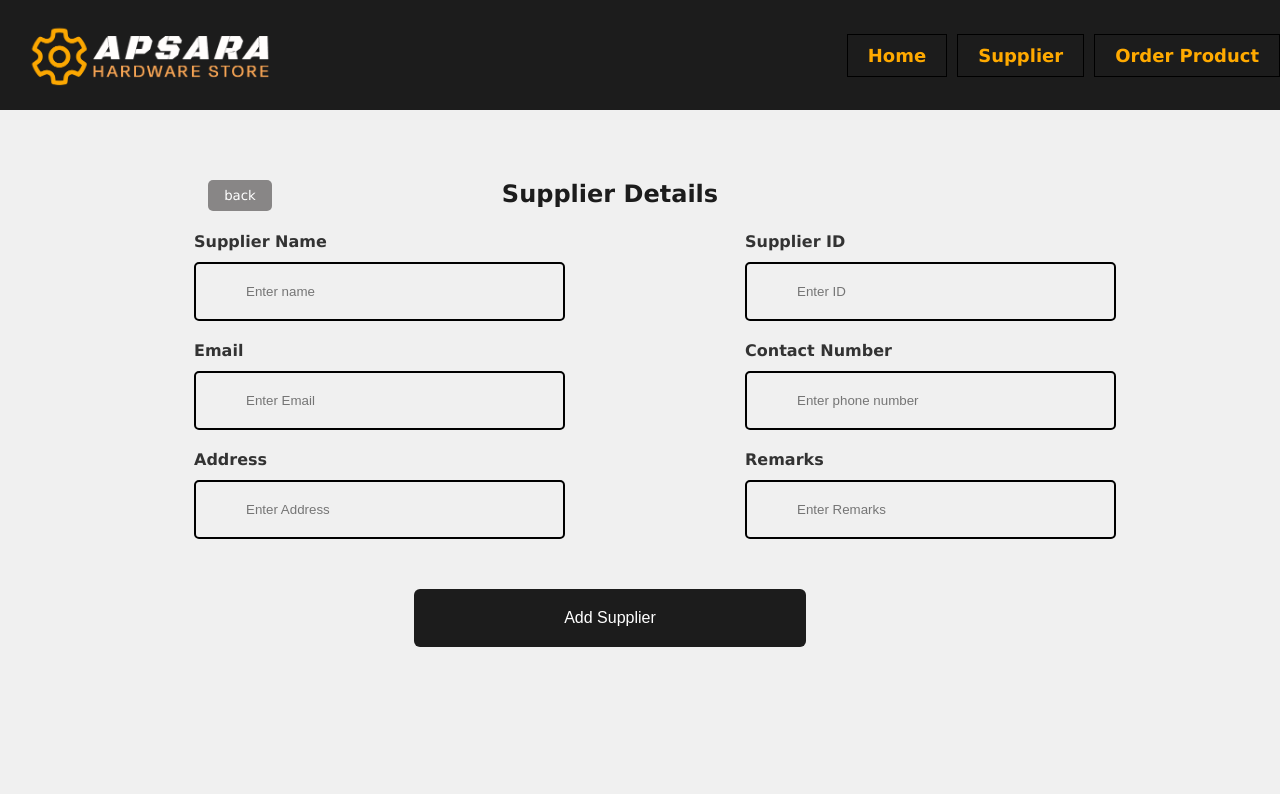
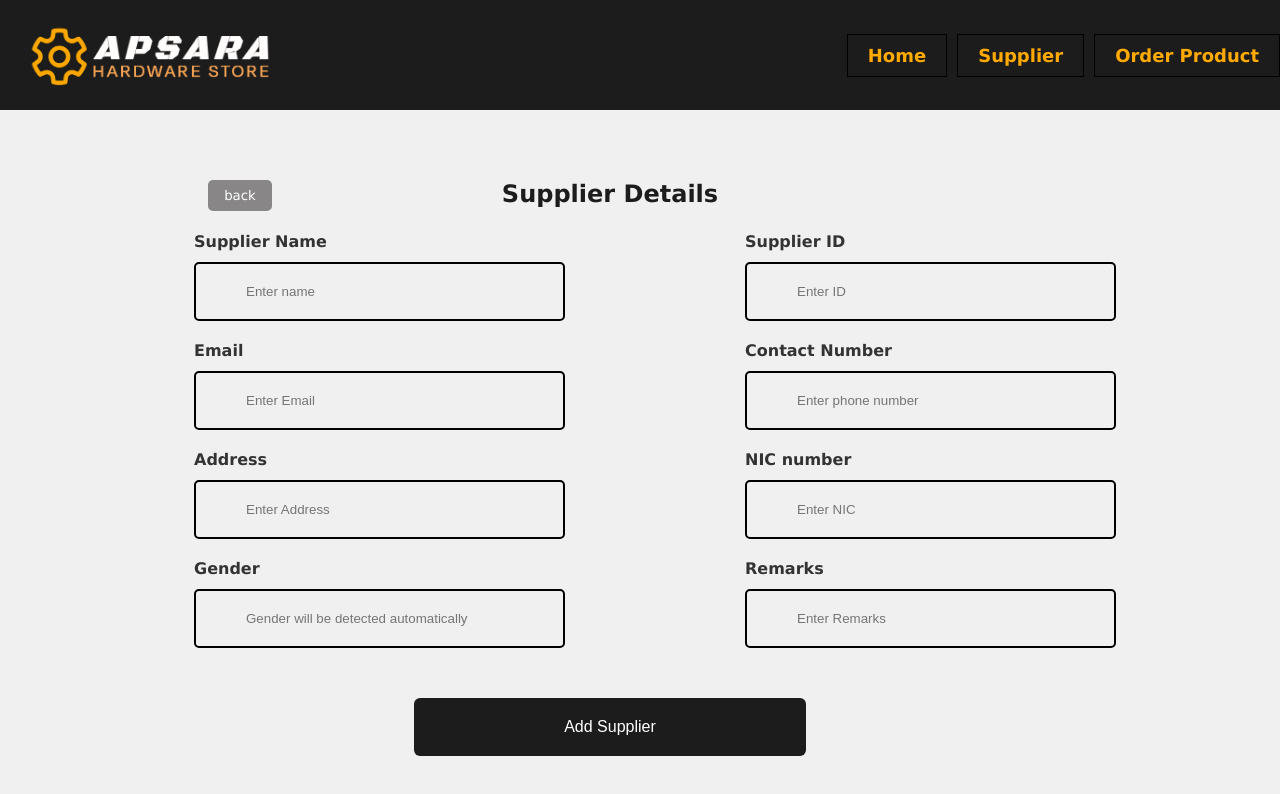
Before and after one commit to Bishru182/y2s2-project, a React (Create React App) app in the folder frontend/: page /supplier in a window 1280 px wide. Shown: the top 794 px of the page. Built offline with nearby package versions, Linux system fonts and the light colour scheme.

Commit message:
inserted nic and gender fields, gender auto detection successfull

```diff
--- a/frontend/src/Supplier.js
+++ b/frontend/src/Supplier.js
@@ -7,12 +7,40 @@ import axios from 'axios';
 function Supplier() {
 
   const [name, setName] = useState('');
-  const [sid,setSid] = useState('')
+  const [sid, setSid] = useState('');
   const [email, setEmail] = useState('');
-  const [contact,setContact] = useState('');
+  const [contact, setContact] = useState('');
   const [address, setAddress] = useState('');
+  const [nic, setNic] = useState('');
+  const [gender, setGender] = useState(''); // New state for gender
   const [remarks, setRemarks] = useState('');
   const navigate = useNavigate();
+
+  const handleNICChange = (e) => {
+    const inputNic = e.target.value;
+    setNic(inputNic);
+
+    if (/^\d{9}[VXvx]$|^\d{12}$/.test(inputNic)) {
+      let genderDigits = '';
+
+      if (inputNic.length === 10) {
+        // Old format (9 digits + V/X)
+        genderDigits = inputNic.substring(2, 5);
+      } else if (inputNic.length === 12) {
+        // New format (12 digits)
+        genderDigits = inputNic.substring(4, 7);
+      }
+
+      if (genderDigits) {
+        const genderNumber = parseInt(genderDigits, 10);
+        setGender(genderNumber > 500 ? 'Female' : 'Male');
+      } else {
+        setGender('');
+      }
+    } else {
+      setGender('');
+    }
+  };
 
   const handleSubmit = async (e) => {
     e.preventDefault();
@@ -24,6 +52,8 @@ function Supplier() {
         email,
         contact,
         address,
+        nic,
+        gender, // Including gender in the post request
         remarks,
       });
 
@@ -114,6 +144,28 @@ function Supplier() {
               </div>
 
               <div className={styles.mb3}>
+                <label><strong>NIC number</strong></label>
+                <input
+                  type="text"
+                  placeholder='Enter NIC'
+                  value={nic}
+                  onChange={handleNICChange}
+                  pattern="^\d{9}[VXvx]$|^\d{12}$"
+                  title="Enter a valid Sri Lankan NIC (9 digits followed by V/X or 12 digits)"
+                />
+              </div>
+
+              <div className={styles.mb3}>
+                <label><strong>Gender</strong></label>
+                <input
+                  type="text"
+                  value={gender}
+                  readOnly
+                  placeholder="Gender will be detected automatically"
+                />
+              </div>
+
+              <div className={styles.mb3}>
                 <label><strong>Remarks</strong></label>
                 <input
                   type="text"
```
Also changed, not shown: 1 other file (tests, documents, lock files or other folders).
